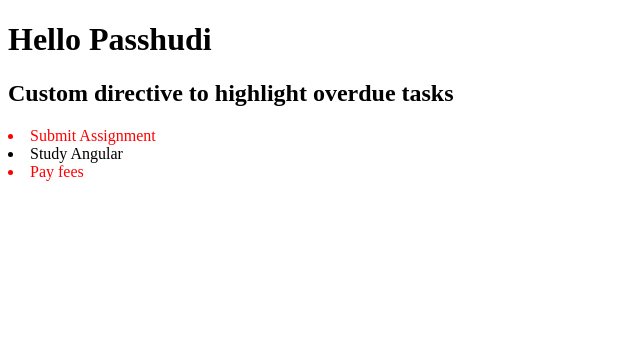
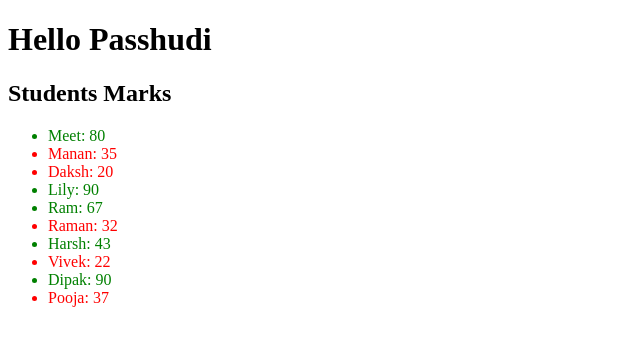
Before and after one commit to Parshvapatel2004/University_Practical, an Angular app: page / in a window 1280 px wide. Shown: the top 346 px of the page, without its empty margins (0-640 px from the left). Built offline with nearby package versions, Linux system fonts and the light colour scheme.

Commit message:
Pratical 14 done

```diff
--- a/src/app/app.html
+++ b/src/app/app.html
@@ -4,9 +4,7 @@
 
 <!-- <app-pra2></app-pra2> -->
 
-
 <!-- <app-pra3></app-pra3> -->
-
 
 <!-- <app-pra4></app-pra4> -->
 <!-- <app-pra5></app-pra5> -->
@@ -20,4 +18,5 @@
 <!-- <app-pra11></app-pra11> -->
 
 <!-- <app-pra12></app-pra12> -->
-        <app-pra13></app-pra13>
+<!-- <app-pra13></app-pra13> -->
+<app-pra14></app-pra14>
--- a/src/app/app.ts
+++ b/src/app/app.ts
@@ -13,6 +13,7 @@ import { Pra10 } from './pra10/pra10';
 import { Pra11 } from './pra11/pra11';
 import { Pra12 } from './pra12/pra12';
 import { Pra13 } from './pra13/pra13';
+import { Pra14 } from './pra14/pra14';
 
 @Component({
   selector: 'app-root',
@@ -30,7 +31,8 @@ import { Pra13 } from './pra13/pra13';
     Pra10,
     Pra11,
     Pra12,
-    Pra13
+    Pra13,
+    Pra14
   ],
   templateUrl: './app.html',
   styleUrl: './app.css',
--- a/src/app/pra13/pra13.ts
+++ b/src/app/pra13/pra13.ts
@@ -4,14 +4,14 @@ import { NgFor } from '@angular/common';
 
 @Component({
   selector: 'app-pra13',
-  imports: [HighlightOverduePra13,NgFor],
+  imports: [HighlightOverduePra13, NgFor],
   templateUrl: './pra13.html',
   styleUrl: './pra13.css',
 })
 export class Pra13 {
   tasks = [
-    {name:'Submit Assignment',overdue:true},
-    {name:'Study Angular',overdue:false},
-    {name:'Pay fees',overdue:true}
-  ]
+    { name: 'Submit Assignment', overdue: true },
+    { name: 'Study Angular', overdue: false },
+    { name: 'Pay fees', overdue: true },
+  ];
 }
--- /dev/null
+++ b/src/app/pra14/pra14.css
@@ -0,0 +1,6 @@
+.green{
+    color: green;
+}
+.red{
+    color: red;
+}
--- /dev/null
+++ b/src/app/pra14/pra14.html
@@ -0,0 +1,7 @@
+<h2>Students Marks</h2>
+
+<ul>
+  <li *ngFor="let student of students" [ngClass]="student.marks > 40 ? 'green' : 'red'">
+    {{ student.name }}: {{ student.marks }}
+  </li>
+</ul>
--- /dev/null
+++ b/src/app/pra14/pra14.ts
@@ -0,0 +1,23 @@
+import { NgClass, NgFor } from '@angular/common';
+import { Component } from '@angular/core';
+
+@Component({
+  selector: 'app-pra14',
+  imports: [NgClass,NgFor],
+  templateUrl: './pra14.html',
+  styleUrl: './pra14.css',
+})
+export class Pra14 {
+  students = [
+    { name: 'Meet', marks: 80 },
+    { name: 'Manan', marks: 35 },
+    { name: 'Daksh', marks: 20 },
+    { name: 'Lily', marks: 90 },
+    { name: 'Ram', marks: 67 },
+    { name: 'Raman', marks: 32 },
+    { name: 'Harsh', marks: 43 },
+    { name: 'Vivek', marks: 22 },
+    { name: 'Dipak', marks: 90 },
+    { name: 'Pooja', marks: 37 },
+  ];
+}
```
Also changed, not shown: 1 other file (tests, documents, lock files or other folders). Lines whose indentation alone changed are shown as unchanged.
